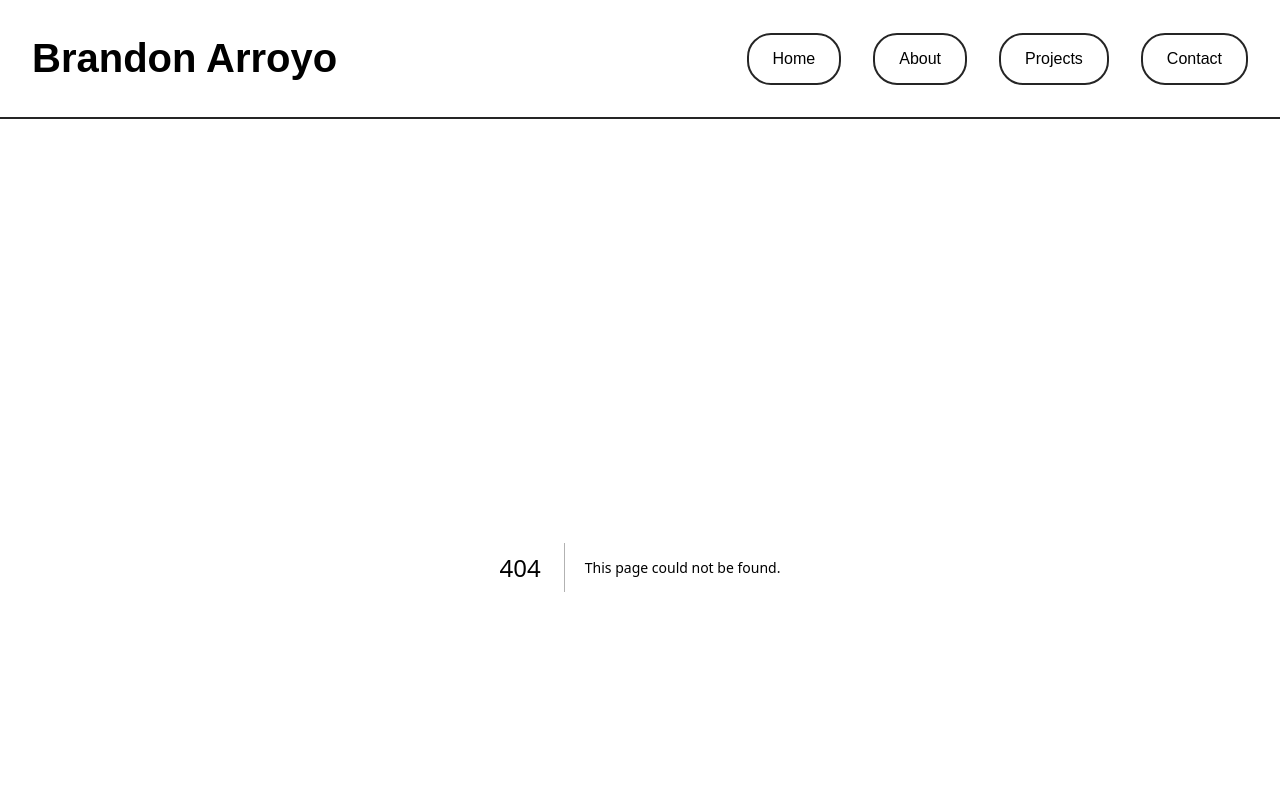
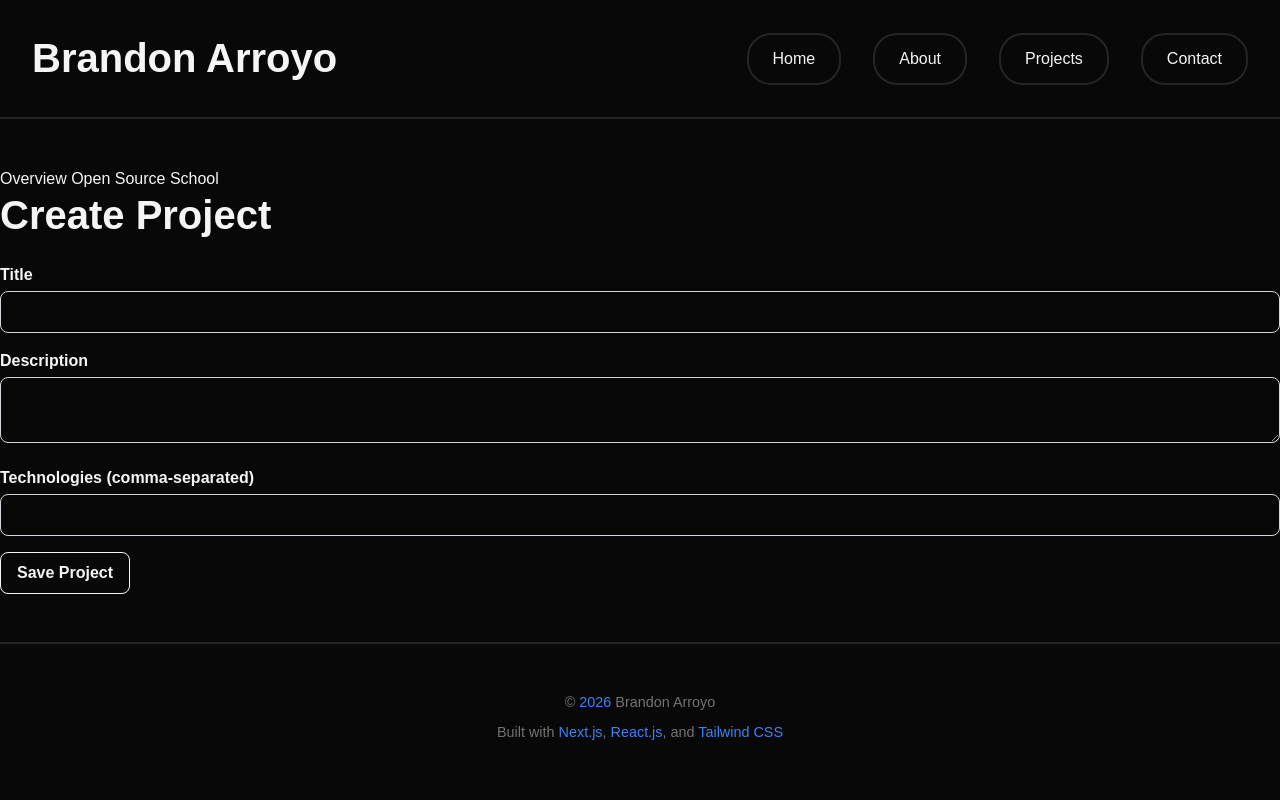
Before and after one commit to brandsharky/wdd430-portfolio, a Next.js app: page /projects/create in a window 1280 px wide. Before the commit this address had no page. Shown: the top 800 px of the page. Built offline with nearby package versions, Linux system fonts and the light colour scheme.

Commit message:
Complete week04 Mutating Data Learning Activity

```diff
--- /dev/null
+++ b/app/projects/[id]/edit/page.tsx
@@ -0,0 +1,77 @@
+import { getProjectById } from '@/lib/projects-db';
+import { updateProject } from '@/lib/actions';
+
+
+
+export default async function EditProjectPage({params,}: {params: Promise<{ id: string }>;}) {
+  const { id } = await params;
+  const project = await getProjectById(Number(id));
+
+  if (!project) {
+    return (
+      <section>
+        <h1 className="text-3xl font-bold">Project not found</h1>
+        <p className="mt-2 text-gray-600">
+          We could not find that project.
+        </p>
+      </section>
+    );
+  }
+
+  return (
+    <section>
+      <h1 className="text-3xl font-bold">Edit Project</h1>
+
+      <form
+        action={updateProject.bind(null, id)}
+        className="mt-6 space-y-4"
+      >
+        <div>
+          <label htmlFor="title" className="block font-semibold">
+            Title
+          </label>
+          <input
+            id="title"
+            name="title"
+            defaultValue={project.title}
+            required
+            className="mt-1 w-full rounded-lg border border-gray-300 px-4 py-2"
+          />
+        </div>
+
+        <div>
+          <label htmlFor="description" className="block font-semibold">
+            Description
+          </label>
+          <textarea
+            id="description"
+            name="description"
+            defaultValue={project.description}
+            required
+            className="mt-1 w-full rounded-lg border border-gray-300 px-4 py-2"
+          />
+        </div>
+
+        <div>
+          <label htmlFor="technologies" className="block font-semibold">
+            Technologies (comma-separated)
+          </label>
+          <input
+            id="technologies"
+            name="technologies"
+            defaultValue={project.technologies.join(', ')}
+            required
+            className="mt-1 w-full rounded-lg border border-gray-300 px-4 py-2"
+          />
+        </div>
+
+        <button
+          type="submit"
+          className="rounded-lg border px-4 py-2 font-semibold"
+        >
+          Save Changes
+        </button>
+      </form>
+    </section>
+  );
+}
--- /dev/null
+++ b/app/projects/create/page.tsx
@@ -0,0 +1,56 @@
+import { createProject } from '@/lib/actions';
+
+
+
+export default function CreateProjectPage() {
+  return (
+    <section>
+      <h1 className="text-3xl font-bold">Create Project</h1>
+
+      <form action={createProject} className="mt-6 space-y-4">
+        <div>
+          <label htmlFor="title" className="block font-semibold">
+            Title
+          </label>
+          <input
+            id="title"
+            name="title"
+            required
+            className="mt-1 w-full rounded-lg border border-gray-300 px-4 py-2"
+          />
+        </div>
+
+        <div>
+          <label htmlFor="description" className="block font-semibold">
+            Description
+          </label>
+          <textarea
+            id="description"
+            name="description"
+            required
+            className="mt-1 w-full rounded-lg border border-gray-300 px-4 py-2"
+          />
+        </div>
+
+        <div>
+          <label htmlFor="technologies" className="block font-semibold">
+            Technologies (comma-separated)
+          </label>
+          <input
+            id="technologies"
+            name="technologies"
+            required
+            className="mt-1 w-full rounded-lg border border-gray-300 px-4 py-2"
+          />
+        </div>
+
+        <button
+          type="submit"
+          className="rounded-lg border px-4 py-2 font-semibold"
+        >
+          Save Project
+        </button>
+      </form>
+    </section>
+  );
+}
--- a/app/projects/page.tsx
+++ b/app/projects/page.tsx
@@ -7,7 +7,7 @@ import {
 } from "@/lib/projects-db";
 import Pagination from "./Pagination";
 import ProjectFilter from "./ProjectFilter";
-// import { SearchParams } from "@/types/search";
+import { deleteProject } from '@/lib/actions';
 
 
 
@@ -49,6 +49,12 @@ export default async function ProjectsPage(props: { searchParams?: Promise<{ que
                 {project.id}: {project.title}
               </h2>
               <p>{project.description}</p>
+
+              <form action={deleteProject.bind(null, project.id.toString())}>
+                <button type="submit" className="text-red-600">
+                  Delete
+                </button>
+              </form>
             </article>
           )
         )
--- /dev/null
+++ b/lib/actions.ts
@@ -0,0 +1,87 @@
+'use server';
+
+import { z } from 'zod';
+import { sql } from '@vercel/postgres';
+import { revalidatePath } from 'next/cache';
+import { redirect } from 'next/navigation';
+
+
+
+const ProjectFormSchema = z.object({
+  title: z.string().min(2),
+  description: z.string().min(10),
+  technologies: z.string().min(1),
+});
+
+
+
+export async function createProject(formData: FormData) {
+  const raw = {
+    title: formData.get('title'),
+    description: formData.get('description'),
+    technologies: formData.get('technologies'),
+  }
+
+  const parsed = ProjectFormSchema.safeParse(raw);
+
+  if (!parsed.success) {
+    throw new Error('Invalid project input.')
+  }
+
+  const { title, description, technologies } = parsed.data;
+  const technologyArray = technologies.split(',').map((technology) => technology.trim()).filter(Boolean);
+
+  await sql`
+    INSERT INTO projects (title, description, technologies)
+    VALUES (
+      ${title},
+      ${description},
+      ${technologyArray}
+    )
+  `;
+
+  revalidatePath('/projects');
+  redirect('/projects');
+}
+
+
+export async function updateProject(id: string, formData: FormData) {
+  const raw = {
+    title: formData.get('title'),
+    description: formData.get('description'),
+    technologies: formData.get('technologies'),
+  };
+
+  const parsed = ProjectFormSchema.safeParse(raw);
+  if (!parsed.success) {
+    throw new Error('Invalid project input.');
+  }
+
+  const { title, description, technologies } = parsed.data;
+  const technologyArray = technologies
+    .split(',')
+    .map((technology) => technology.trim())
+    .filter(Boolean);
+
+  await sql`
+    UPDATE projects
+    SET
+      title = ${title},
+      description = ${description},
+      technologies = ${technologyArray}
+    WHERE id = ${id}
+  `;
+
+  revalidatePath('/projects');
+  redirect('/projects');
+}
+
+
+export async function deleteProject(id: string) {
+  await sql`
+    DELETE FROM projects
+    WHERE id = ${id}
+  `;
+
+  revalidatePath('/projects');
+}
--- a/package.json
+++ b/package.json
@@ -14,7 +14,8 @@
     "next": "16.3.4",
     "react": "19.2.8",
     "react-dom": "19.2.8",
-    "use-debounce": "^10.1.1"
+    "use-debounce": "^10.1.1",
+    "zod": "^4.6.5"
   },
   "devDependencies": {
     "@tailwindcss/postcss": "^4",
```
Also changed, not shown: 1 other file (tests, documents, lock files or other folders).
